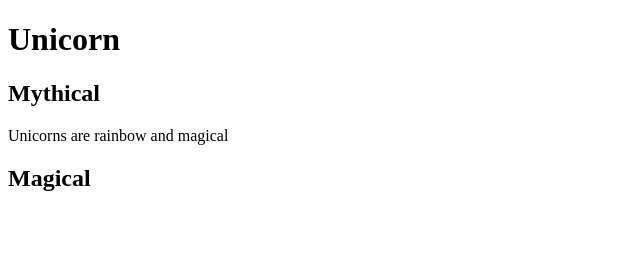
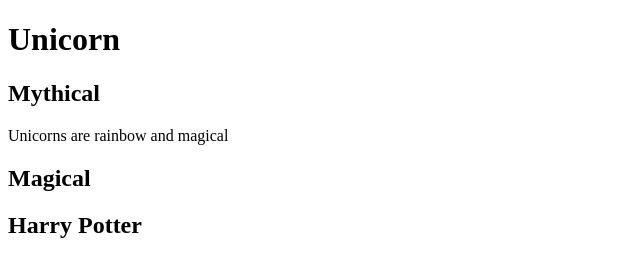
Before and after one commit to taylorbras/unicorn, a plain HTML site: page index.html in a window 1280 px wide. Shown: the whole page, without its empty margins (0-640 px from the left). Drawn offline with Linux system fonts and the light colour scheme.

Commit message:
Added Section
Added Harry Potter

```diff
--- a/index.html
+++ b/index.html
@@ -19,6 +19,9 @@
         <section>
             <h2>Magical</h2>
         </section>
+        <section>
+            <h2>Harry Potter</h2>
+        </section>
 
     </main>
     <footer>
```
